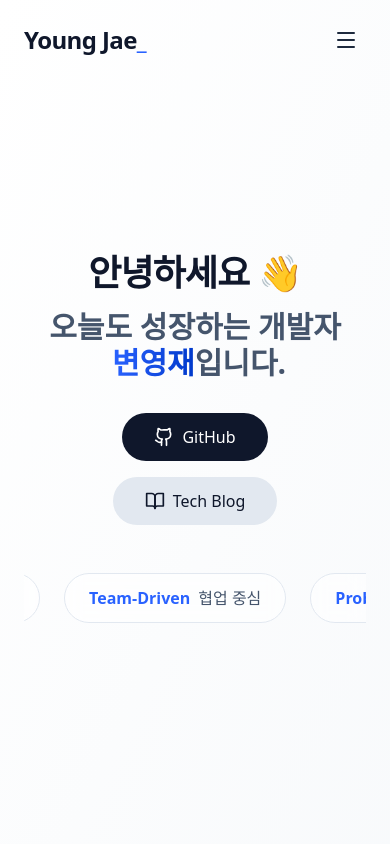
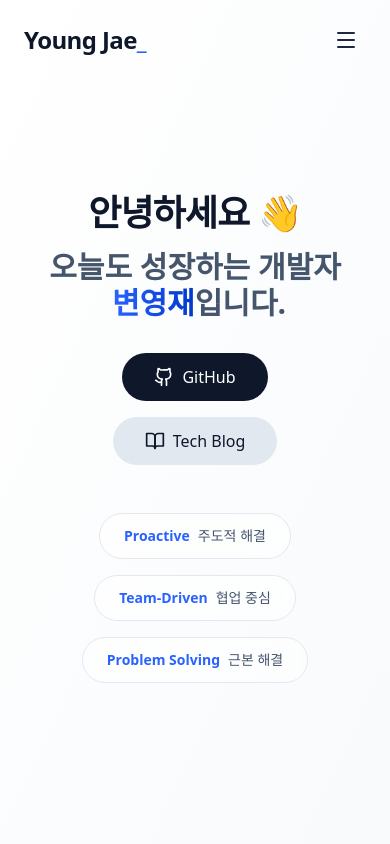
Before and after one commit to bbangjae/portfolio, a Next.js app: page / in a window 390 px wide. Shown: the top 844 px of the page. Built offline with nearby package versions, Linux system fonts and the light colour scheme.

Commit message:
fix: Hero 섹션 배지 잘림 현상 수정

```diff
--- a/src/components/Hero.tsx
+++ b/src/components/Hero.tsx
@@ -1,10 +1,10 @@
 "use client";
 
-import {motion} from "framer-motion";
-import {portfolioData} from "@/data/portfolio";
+import { motion } from "framer-motion";
+import { portfolioData } from "@/data/portfolio";
 
 export default function Hero() {
-  const {hero} = portfolioData;
+  const { hero } = portfolioData;
 
   return (
     <section
@@ -13,9 +13,9 @@ export default function Hero() {
     >
       <div className="max-w-6xl w-full text-center space-y-8">
         <motion.div
-              initial={{opacity: 0, y: 30}}
-              animate={{opacity: 1, y: 0}}
-              transition={{duration: 0.8}}
+          initial={{ opacity: 0, y: 30 }}
+          animate={{ opacity: 1, y: 0 }}
+          transition={{ duration: 0.8 }}
         >
           <div className="flex flex-col items-center justify-center mb-8">
             <h1 className="text-4xl md:text-6xl font-bold text-slate-900 dark:text-white mb-4 tracking-tight flex items-center gap-3">
@@ -23,8 +23,7 @@ export default function Hero() {
             </h1>
             <h2 className="text-3xl md:text-5xl font-bold text-slate-600 dark:text-slate-300">
               {hero.subtitle}
-                <span
-                    className="text-transparent bg-clip-text bg-gradient-to-r from-[#2962FF] to-[#0039CB] inline-block ml-2">
+              <span className="text-transparent bg-clip-text bg-gradient-to-r from-[#2962FF] to-[#0039CB] inline-block ml-2">
                 {hero.intro.link?.label}
               </span>
               입니다.
@@ -49,9 +48,8 @@ export default function Hero() {
                 strokeLinecap="round"
                 strokeLinejoin="round"
               >
-                  <path
-                      d="M15 22v-4a4.8 4.8 0 0 0-1-3.5c3 0 6-2 6-5.5.08-1.25-.27-2.48-1-3.5.28-1.15.28-2.35 0-3.5 0 0-1 0-3 1.5-2.64-.5-5.36.5-8 0C6 2 5 2 5 2c-.3 1.15-.3 2.35 0 3.5A5.403 5.403 0 0 0 4 9c0 3.5 3 5.5 6 5.5-.39.49-.68 1.05-.85 1.65-.17.6-.22 1.23-.15 1.85v4"/>
-                  <path d="M9 18c-4.51 2-5-2-7-2"/>
+                <path d="M15 22v-4a4.8 4.8 0 0 0-1-3.5c3 0 6-2 6-5.5.08-1.25-.27-2.48-1-3.5.28-1.15.28-2.35 0-3.5 0 0-1 0-3 1.5-2.64-.5-5.36.5-8 0C6 2 5 2 5 2c-.3 1.15-.3 2.35 0 3.5A5.403 5.403 0 0 0 4 9c0 3.5 3 5.5 6 5.5-.39.49-.68 1.05-.85 1.65-.17.6-.22 1.23-.15 1.85v4" />
+                <path d="M9 18c-4.51 2-5-2-7-2" />
               </svg>
               GitHub
             </a>
@@ -73,8 +71,8 @@ export default function Hero() {
                 strokeLinecap="round"
                 strokeLinejoin="round"
               >
-                  <path d="M2 3h6a4 4 0 0 1 4 4v14a3 3 0 0 0-3-3H2z"/>
-                  <path d="M22 3h-6a4 4 0 0 0-4 4v14a3 3 0 0 1 3-3h7z"/>
+                <path d="M2 3h6a4 4 0 0 1 4 4v14a3 3 0 0 0-3-3H2z" />
+                <path d="M22 3h-6a4 4 0 0 0-4 4v14a3 3 0 0 1 3-3h7z" />
               </svg>
               Tech Blog
             </a>
@@ -82,15 +80,15 @@ export default function Hero() {
         </motion.div>
 
         <motion.div
-              initial={{opacity: 0}}
-              animate={{opacity: 1}}
-              transition={{delay: 0.5, duration: 0.8}}
-              className="flex justify-center gap-6 mt-12 flex-nowrap overflow-x-auto px-4"
+          initial={{ opacity: 0 }}
+          animate={{ opacity: 1 }}
+          transition={{ delay: 0.5, duration: 0.8 }}
+          className="flex flex-col sm:flex-row justify-center items-center gap-4 sm:gap-6 mt-12 px-4"
         >
           {hero.achievements.map((item, idx) => (
             <div
               key={idx}
-                    className="flex-shrink-0 inline-flex items-center px-6 py-3 rounded-full bg-white/50 dark:bg-slate-800/50 backdrop-blur-sm border border-slate-200 dark:border-slate-700 text-base text-slate-600 dark:text-slate-300"
+              className="inline-flex items-center px-6 py-3 rounded-full bg-white/50 dark:bg-slate-800/50 backdrop-blur-sm border border-slate-200 dark:border-slate-700 text-sm sm:text-base text-slate-600 dark:text-slate-300"
             >
               <span className="font-bold text-[#2962FF] mr-2">
                 {item.label}
--- a/src/data/portfolio.ts
+++ b/src/data/portfolio.ts
@@ -32,17 +32,14 @@ export const portfolioData: PortfolioData = {
     achievements: [
       {
         label: "Proactive",
-        href: "https://raw.githubusercontent.com/wnghdcjfe/wnghdcjfe.github.io/master/4percent.JPG",
         suffix: "주도적 해결",
       },
       {
         label: "Team-Driven",
-        href: "https://github.com/mochajs/mocha/graphs/contributors",
         suffix: "협업 중심",
       },
       {
         label: "Problem Solving",
-        href: "https://solved.ac/profile/zagabi",
         suffix: "근본 해결",
       },
     ],
```
Lines whose indentation alone changed are shown as unchanged.
